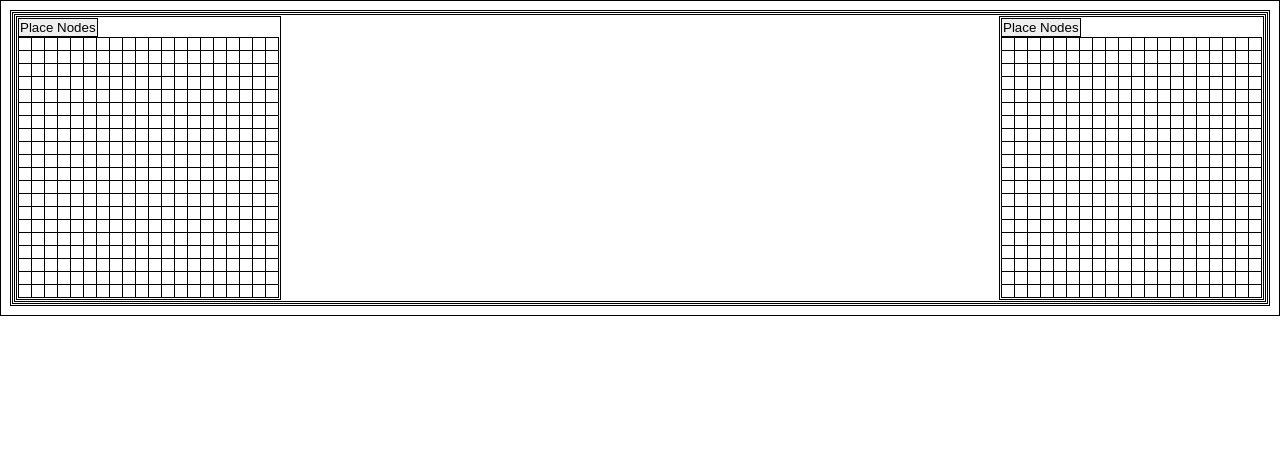
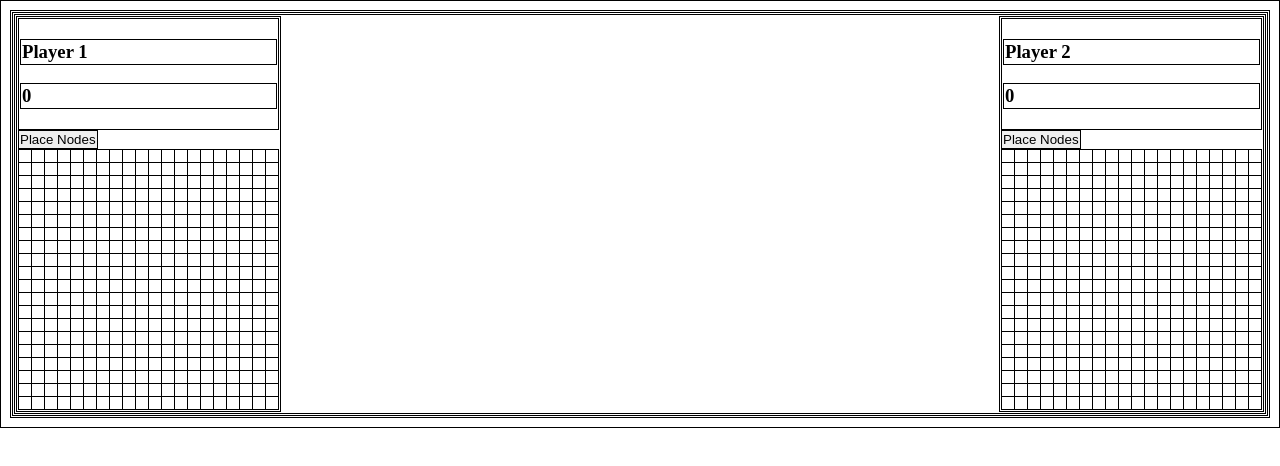
Before and after one commit to DylanCStack/Cannonade, a React (Create React App) app: page / in a window 1280 px wide. Shown: the top 466 px of the page. Built offline with nearby package versions, Linux system fonts and the light colour scheme.

Commit message:
add to point totals as nodes are placed. Display Player name and points.

```diff
--- a/src/App.js
+++ b/src/App.js
@@ -18,10 +18,10 @@ class App extends Component {
         },
       ],
     };
-    this.updatePoints = this.updatePoints.bind(this);
+    this.updatePlayer = this.updatePlayer.bind(this);
   }
 
-  updatePoints(player) {
+  updatePlayer(player) {
     let players = this.state.players;
     players[player.id] = player;
 
@@ -33,13 +33,12 @@ class App extends Component {
        player.id = i;
        return player;
     });
-    const updatePoints = this.updatePoints;
 
     return (
       <div className="App">
         {
           players.map( player => {
-             return <Board player={player} key={player.id} updatePoints={updatePoints} ></Board>;
+             return <Board player={player} key={player.id} updatePlayer={this.updatePlayer} ></Board>;
           })
         }
       </div>
--- a/src/components/Board.js
+++ b/src/components/Board.js
@@ -1,5 +1,5 @@
 import React from 'react';
-import {Grid} from './Grid.js';
+import { Grid } from './Grid.js';
 
 function createGrid(numRows, numCols) {
   let rows = [];
@@ -54,12 +54,14 @@ export class Board extends React.Component {
           empty: false,
         });
         console.log(`assign to   ${cell[0]},${cell[1]}`)
-        let pointDifference = 9;// will later be a function to account for adjacent nodes
-        this.props.updatePoints(pointDifference);
       }
+      let updatedPlayer = this.props.player;
+      updatedPlayer.points += newCells.length;// will later be a function to account for adjacent nodes
+      this.props.updatePlayer(updatedPlayer);
     } else {
       console.log('Cannot place node at the edge of the grid');
     }
+
     this.setState({matrix: newMatrix});
   }
 
@@ -72,11 +74,16 @@ export class Board extends React.Component {
   }
 
   render() {
-    let matrix = this.state.matrix;
+    const matrix = this.state.matrix;
+    const player = this.props.player;
 
     return(
       <div className='board'>
-        <button className={this.action === 'node' ? 'btn-active' : ''} onClick={()=>{this.setHandler(this.placeNodes)}}>Place Nodes</button>
+      <div className='player'>
+        <h3 className='player-name'>{player.name}</h3>
+        <h3 className='player-points'>{player.points}</h3>
+      </div>
+        <button onClick={()=>{this.setHandler(this.placeNodes)}}>Place Nodes</button>
         <Grid matrix={matrix} action={this.clickHandler}/>
       </div>
     );
--- a/src/components/Cell.js
+++ b/src/components/Cell.js
@@ -4,11 +4,10 @@ export class Cell extends React.Component {
   constructor(props) {
     super(props);
     this.handleClick = this.handleClick.bind(this);
-    this.takeAction = this.props.takeAction;
   }
 
   handleClick(e) {
-    this.takeAction(this.props.y, this.props.x);
+    this.props.takeAction(this.props.y, this.props.x);
   }
 
   render() {
```
Also changed, not shown: src/components/Player.js (deleted).
